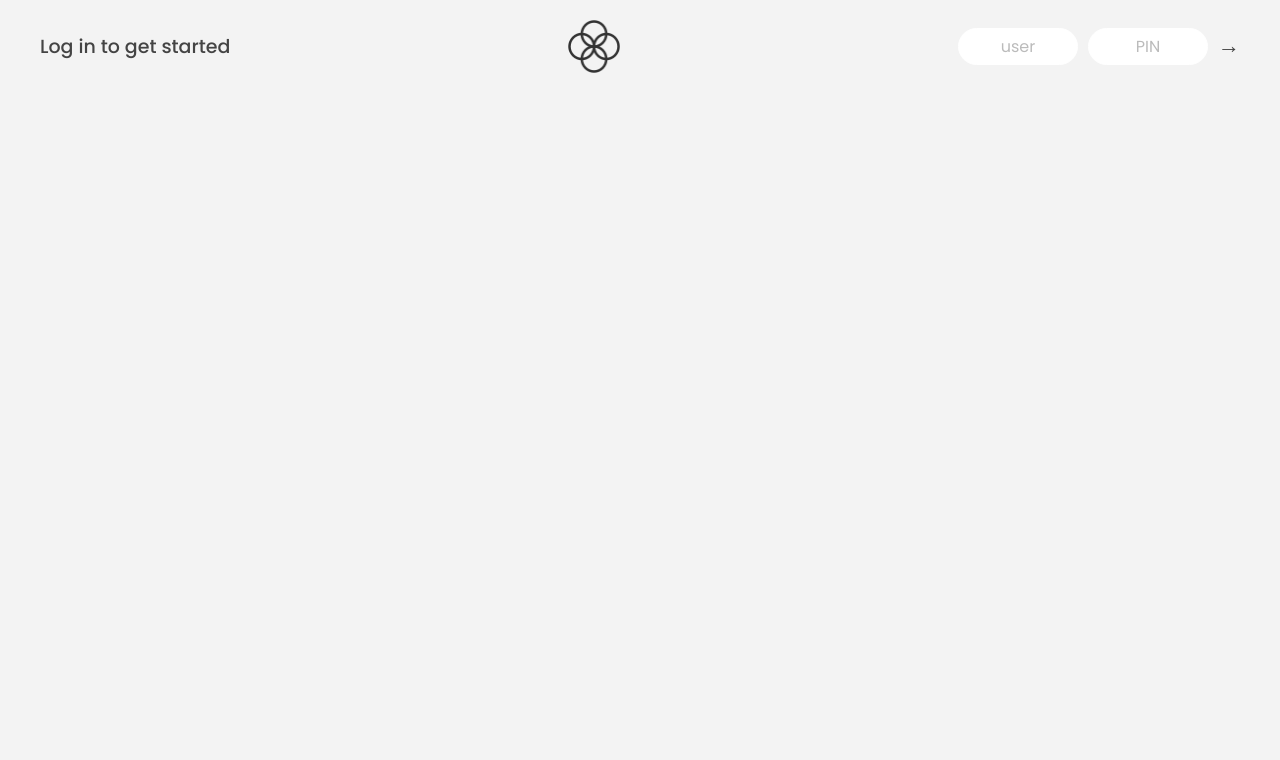
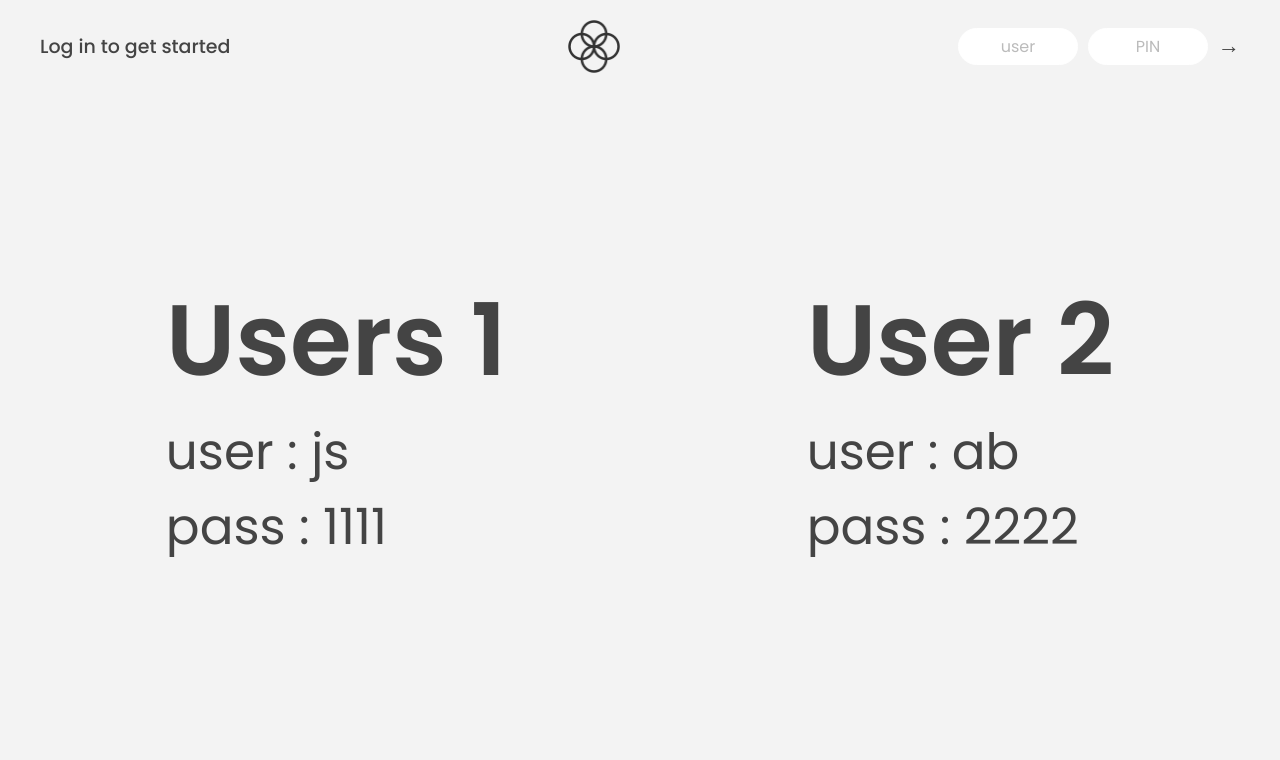
Before and after one commit to i3bdolah/Bankist-System, a plain HTML site: page index.html in a window 1280 px wide. Drawn offline with Linux system fonts and the light colour scheme.

Commit message:
fixing sign-in issues.

```diff
--- a/index.html
+++ b/index.html
@@ -36,6 +36,16 @@
       </form>
     </nav>
 
+    <div class="msg-container">
+      <div class="msg-container-item">
+        <h1 class="msg-container-item_title">Users 1</h1>
+        <p class="msg-container-item_subtitle">user : js<br />pass : 1111</p>
+      </div>
+      <div class="msg-container-item">
+        <h1 class="msg-container-item_title">User 2</h1>
+        <p class="msg-container-item_subtitle">user : ab<br />pass : 2222</p>
+      </div>
+    </div>
     <main class="app">
       <!-- BALANCE -->
       <div class="balance">
--- a/script.js
+++ b/script.js
@@ -75,6 +75,7 @@ const inputTransferAmount = document.querySelector(".form__input--amount");
 const inputLoanAmount = document.querySelector(".form__input--loan-amount");
 const inputCloseUsername = document.querySelector(".form__input--user");
 const inputClosePin = document.querySelector(".form__input--pin");
+const msgContainer = document.querySelector(".msg-container");
 
 /////////////////////////////////////////////////
 // Functions
@@ -234,7 +235,8 @@ btnLogin.addEventListener("click", function (e) {
   if (currentAccount?.pin === +inputLoginPin.value) {
     // Display UI and Welcome Message
     labelWelcome.textContent = `Welcome ${currentAccount.owner.split(" ")[0]}`;
-    containerApp.style.opacity = 100;
+    containerApp.style.display = "grid";
+    msgContainer.style.display = "none";
 
     // Internationalization
     const now = new Date();
--- a/style.css
+++ b/style.css
@@ -10,7 +10,7 @@ html {
 }
 
 body {
-  font-family: 'Poppins', sans-serif;
+  font-family: "Poppins", sans-serif;
   color: #444;
   background-color: #f3f3f3;
   height: 100vh;
@@ -27,6 +27,7 @@ nav {
 .welcome {
   font-size: 1.9rem;
   font-weight: 500;
+  display: block;
 }
 
 .logo {
@@ -77,6 +78,21 @@ nav {
   color: #777;
 }
 
+.msg-container {
+  width: 100%;
+  height: 90%;
+  margin: auto;
+  display: flex;
+  flex-direction: row;
+  justify-content: center;
+  align-items: center;
+  gap: 300px;
+}
+
+.msg-container-item {
+  font-size: 50px;
+}
+
 /* MAIN */
 .app {
   position: relative;
@@ -88,7 +104,7 @@ nav {
   gap: 2rem;
 
   /* NOTE This creates the fade in/out anumation */
-  opacity: 0;
+  display: none;
   transition: all 1s;
 }
 
```
